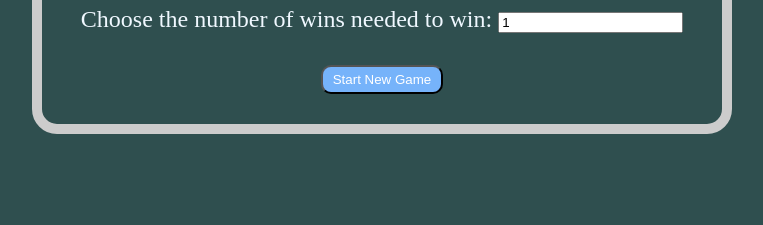
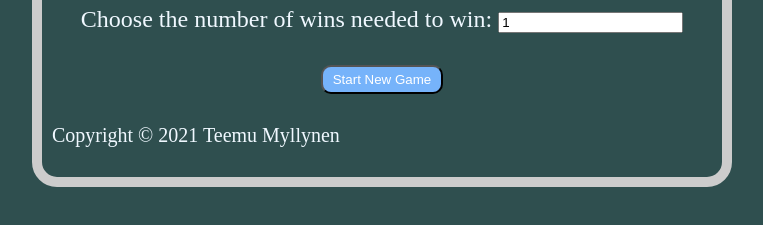
Before and after one commit to teemuteekkari/RockPaperScissors, a plain HTML site: page index.html in a window 1280 px wide. Shown: the part 113-338 px from the top of the page, without its empty margins (258-1021 px from the left). Drawn offline with nearby package versions, Linux system fonts and the light colour scheme.

Commit message:
add copyright

```diff
--- a/css/style.css
+++ b/css/style.css
@@ -9,6 +9,10 @@ span {
 
 h1, h3 {
     color:darkorange;
+}
+
+footer {
+    margin: 10px;
 }
 
 .container {
--- a/index.html
+++ b/index.html
@@ -70,6 +70,12 @@
             </div>
         </div>
     </div>
+        <footer>
+            <div class="text-container">
+                <span>
+                    Copyright &copy; 2021 Teemu Myllynen
+                </span>
+            </div></footer>
     </div>
     <script src="scripts/main.js"></script>
 </body>
```
